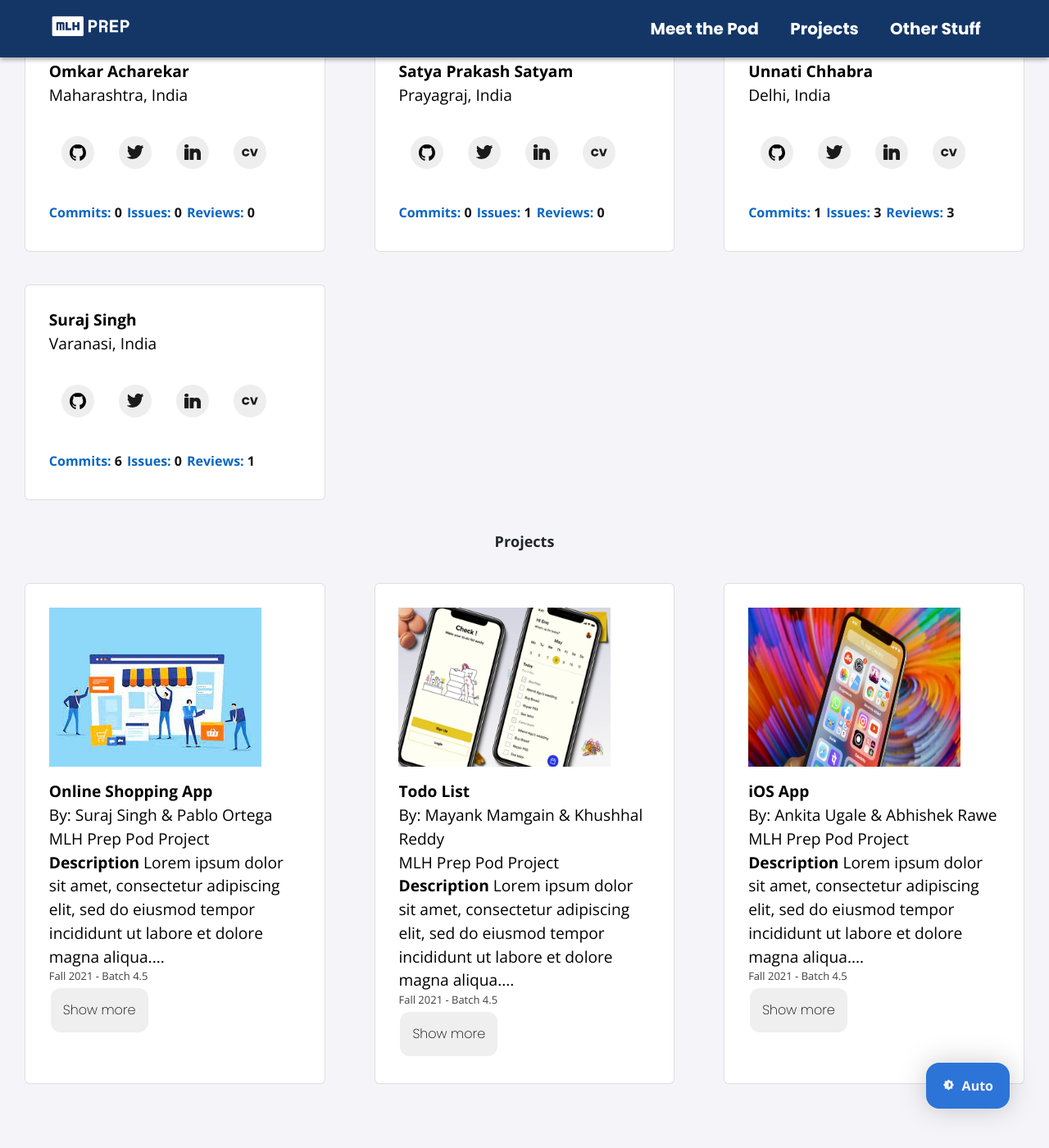
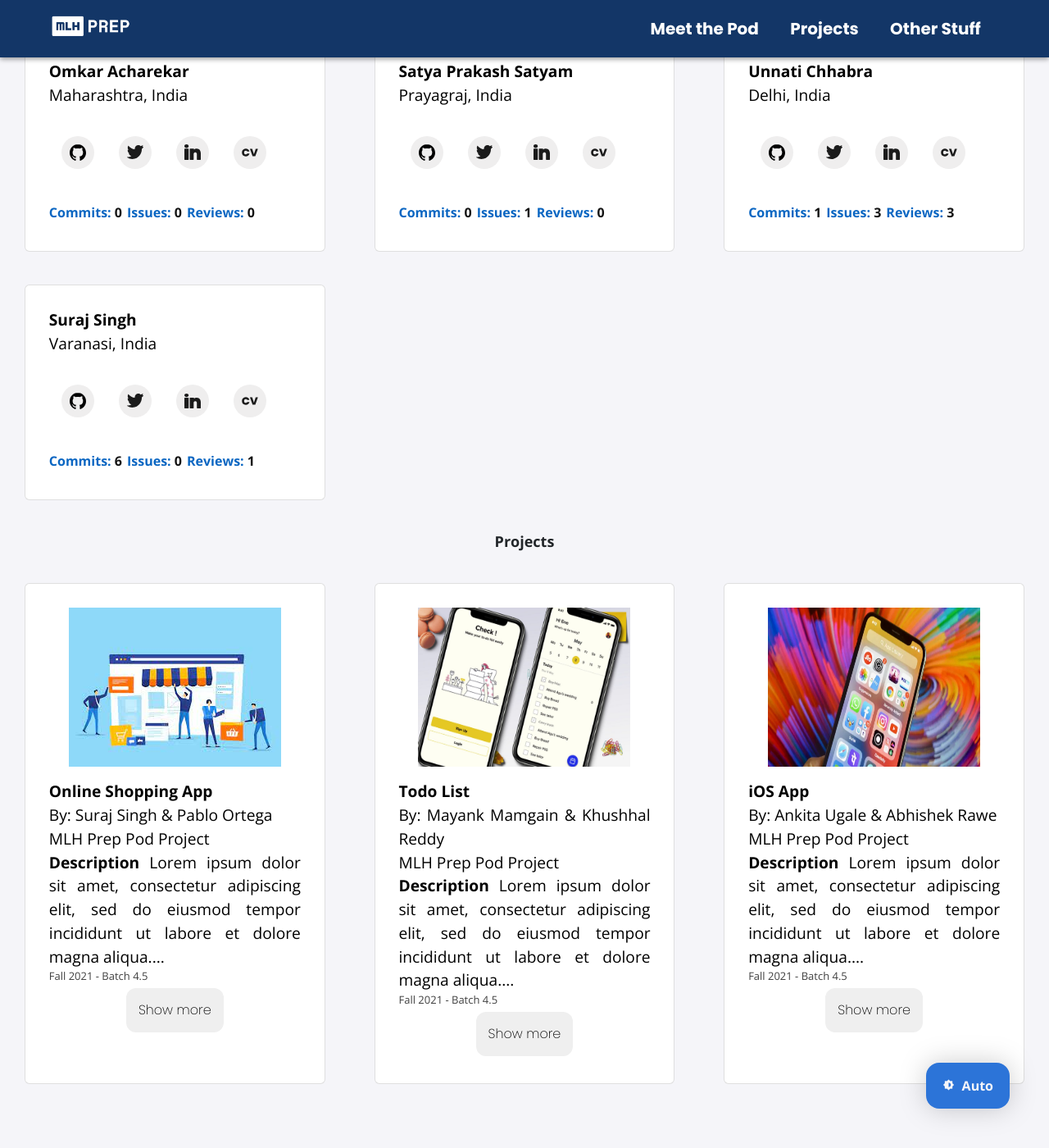
Before and after one commit to MLH-Fellowship/pod-22.P3.1-portfolio, a Jekyll site: the page built from index.html, in a window 1280 px wide and 1400 px high, scrolled down 2563 px. Shown: the whole window at 82% size. Built offline with Jekyll 4.4.1, drawn with Linux system fonts in a browser that asks for light colours; nearby versions of some CDN libraries.

Commit message:
style: updated content alignment to center/justify

```diff
--- a/_sass/all.scss
+++ b/_sass/all.scss
@@ -149,6 +149,7 @@ a {
 
 .project-thumbnail {
   position: relative;
+  margin: 0 auto;
   margin-bottom: 1rem;
   width: 259px;
   height: 194px;
@@ -156,6 +157,7 @@ a {
   .thumb {
     width: 259px;
     height: 194px;
+
   }
 
   .overlay {
@@ -191,10 +193,11 @@ a {
 
 .info {
 
+
   p {
     margin-top: 5px;
     margin: 0px;
-    text-align: left;
+    text-align: justify;
   }
 
   .title {
@@ -292,3 +295,7 @@ align-items: center;
       }
   }
 }
+
+.button-show{
+  margin: 0 auto;
+}
```
